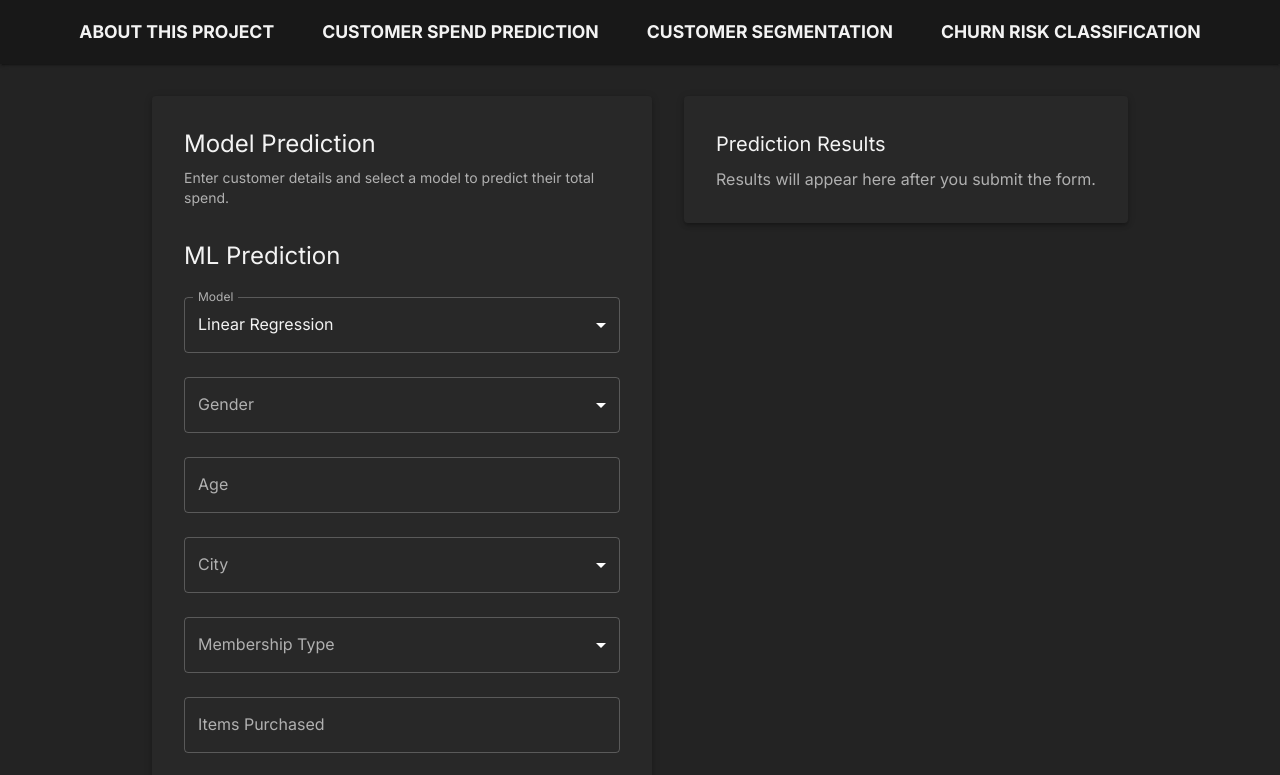
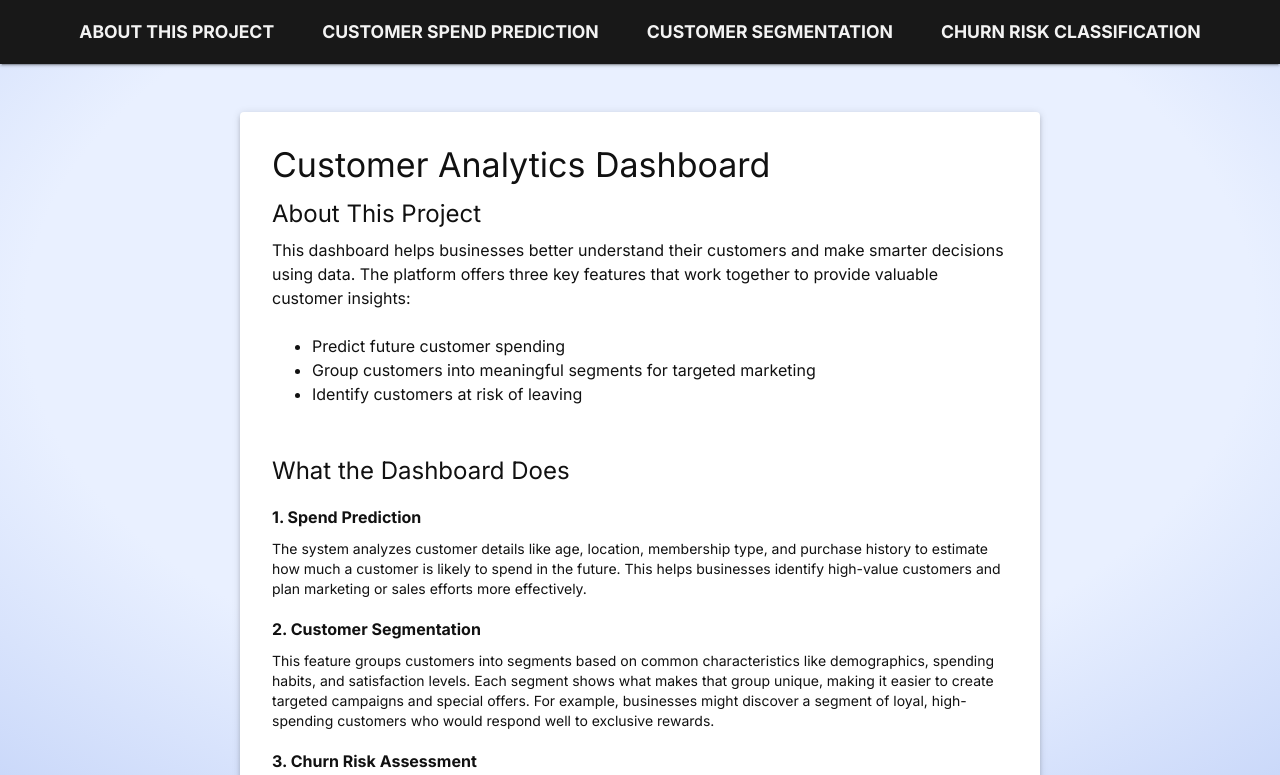
Before and after one commit to amandipd/Customer-Analytics-and-Churn-Prediction-Machine-Learning-Dashboard, a React (Create React App) app in the folder frontend/: page / in a window 1280 px wide. Shown: the top 775 px of the page. Built offline with nearby package versions, Linux system fonts and the light colour scheme.

Commit message:
change bkground to light blue, fix navbar positioning

```diff
--- a/frontend/src/App.js
+++ b/frontend/src/App.js
@@ -15,9 +15,10 @@ function App() {
       <Router>
         <Navbar />
         <Routes>
-          <Route path="/" element={<MLPage />} />
+          <Route path="/" element={<About />} />
           <Route path="/segmentation" element={<SegmentationPage />} />
           <Route path="/churn" element={<ChurnPage />} />
+          <Route path="/ml" element={<MLPage />} />
           <Route path="/about" element={<About />} />
         </Routes>
       </Router>
--- a/frontend/src/components/Navbar.js
+++ b/frontend/src/components/Navbar.js
@@ -9,7 +9,7 @@ const Navbar = () => (
         <Button color="inherit" component={Link} to="/about" sx={{ fontWeight: 'bold', fontSize: '1.1rem' }}>
           About This Project
         </Button>
-        <Button color="inherit" component={Link} to="/" sx={{ fontWeight: 'bold', fontSize: '1.1rem' }}>
+        <Button color="inherit" component={Link} to="/ml" sx={{ fontWeight: 'bold', fontSize: '1.1rem' }}>
           Customer Spend Prediction
         </Button>
         <Button color="inherit" component={Link} to="/segmentation" sx={{ fontWeight: 'bold', fontSize: '1.1rem' }}>
--- a/frontend/src/index.css
+++ b/frontend/src/index.css
@@ -1,13 +1,22 @@
 body {
-  margin: 0;
-  font-family: -apple-system, BlinkMacSystemFont, 'Segoe UI', 'Roboto', 'Oxygen',
-    'Ubuntu', 'Cantarell', 'Fira Sans', 'Droid Sans', 'Helvetica Neue',
-    sans-serif;
-  -webkit-font-smoothing: antialiased;
-  -moz-osx-font-smoothing: grayscale;
+  min-height: 100vh;
+  background: radial-gradient(ellipse 80% 60% at 50% 30%, #e9f0ff 60%, #c7d6f9 100%),
+              radial-gradient(ellipse 60% 40% at 50% 80%, #b1c9f7 40%, transparent 100%);
+  font-family: 'Inter', 'Segoe UI', Arial, sans-serif;
+  padding-top: 0;
 }
 
 code {
   font-family: source-code-pro, Menlo, Monaco, Consolas, 'Courier New',
     monospace;
 }
+
+.page-container {
+  background: #fff;
+  color: #111;
+  border-radius: 18px;
+  box-shadow: 0 4px 24px 0 rgba(0,0,0,0.07);
+  padding: 32px 24px;
+  margin: 40px auto;
+  max-width: 1100px;
+}
--- a/frontend/src/pages/About.js
+++ b/frontend/src/pages/About.js
@@ -3,7 +3,7 @@ import { Box, Typography, Paper, Divider } from '@mui/material';
 
 const About = () => (
   <Box sx={{ maxWidth: 800, mx: 'auto', mt: 6, mb: 6 }}>
-    <Paper elevation={3} sx={{ p: 4 }}>
+    <Paper elevation={3} sx={{ p: 4, background: '#fff', color: '#111' }}>
       <Typography variant="h4" gutterBottom>Customer Analytics Dashboard</Typography>
       <Typography variant="h5" gutterBottom>About This Project</Typography>
       <Typography variant="body1" sx={{ mb: 3 }}>
--- a/frontend/src/pages/Churn.js
+++ b/frontend/src/pages/Churn.js
@@ -140,7 +140,7 @@ const Churn = () => {
       </Typography>
       <Grid container spacing={4}>
         <Grid item xs={12} md={6}>
-          <Paper elevation={3} sx={{ p: 4, maxWidth: 500, mx: 'auto' }}>
+          <Paper elevation={3} sx={{ p: 4, maxWidth: 500, mx: 'auto', background: '#fff', color: '#111' }}>
             <ChurnForm setResult={setResult} />
           </Paper>
         </Grid>
--- a/frontend/src/pages/ML.js
+++ b/frontend/src/pages/ML.js
@@ -37,7 +37,7 @@ const ML = () => {
     <Container maxWidth="lg" sx={{ mt: 4 }}>
       <Grid container spacing={4} justifyContent="center" alignItems="flex-start">
         <Grid item xs={12} md={6} lg={5} sx={{ display: 'flex', justifyContent: 'center' }}>
-          <Paper elevation={3} sx={{ p: 4, width: '100%', maxWidth: 500 }}>
+          <Paper elevation={3} sx={{ p: 4, width: '100%', maxWidth: 500, background: '#fff', color: '#111' }}>
             <Typography variant="h5" gutterBottom>
               Model Prediction
             </Typography>
@@ -48,7 +48,7 @@ const ML = () => {
           </Paper>
         </Grid>
         <Grid item xs={12} md={6} lg={5} sx={{ display: 'flex', justifyContent: 'center' }}>
-          <Paper elevation={3} sx={{ p: 4, width: '100%', maxWidth: 500 }}>
+          <Paper elevation={3} sx={{ p: 4, width: '100%', maxWidth: 500, background: '#fff', color: '#111' }}>
             <Typography variant="h6" gutterBottom>
               Prediction Results
             </Typography>
@@ -59,7 +59,7 @@ const ML = () => {
                   {result.stats && !result.stats.error ? (
                     <Box sx={{ mt: 2 }}>
                       <Typography variant="subtitle1">Test Statistics:</Typography>
-                      <Typography variant="body2">R²: {result.stats.r2?.toFixed(4)}</Typography>
+                      <Typography variant="body2">R 8: {result.stats.r2?.toFixed(4)}</Typography>
                       <Typography variant="body2">MAE: {result.stats.mae?.toFixed(4)}</Typography>
                       <Typography variant="body2">RMSE: {result.stats.rmse?.toFixed(4)}</Typography>
                     </Box>
--- a/frontend/src/pages/Segmentation.js
+++ b/frontend/src/pages/Segmentation.js
@@ -32,7 +32,7 @@ const Segmentation = () => {
       <Grid container spacing={4} justifyContent="center" alignItems="flex-start">
         {/* Form on the left: 3/12, Results on the right: 4/12 */}
         <Grid item xs={12} sm={3} sx={{ display: 'flex', alignItems: 'flex-start' }}>
-          <Paper elevation={3} sx={{ p: 4, minHeight: 500, width: '100%' }}>
+          <Paper elevation={3} sx={{ p: 4, minHeight: 500, width: '100%', background: '#fff', color: '#111' }}>
             <Typography variant="h5" gutterBottom>
               Segmentation Parameters
             </Typography>
```
